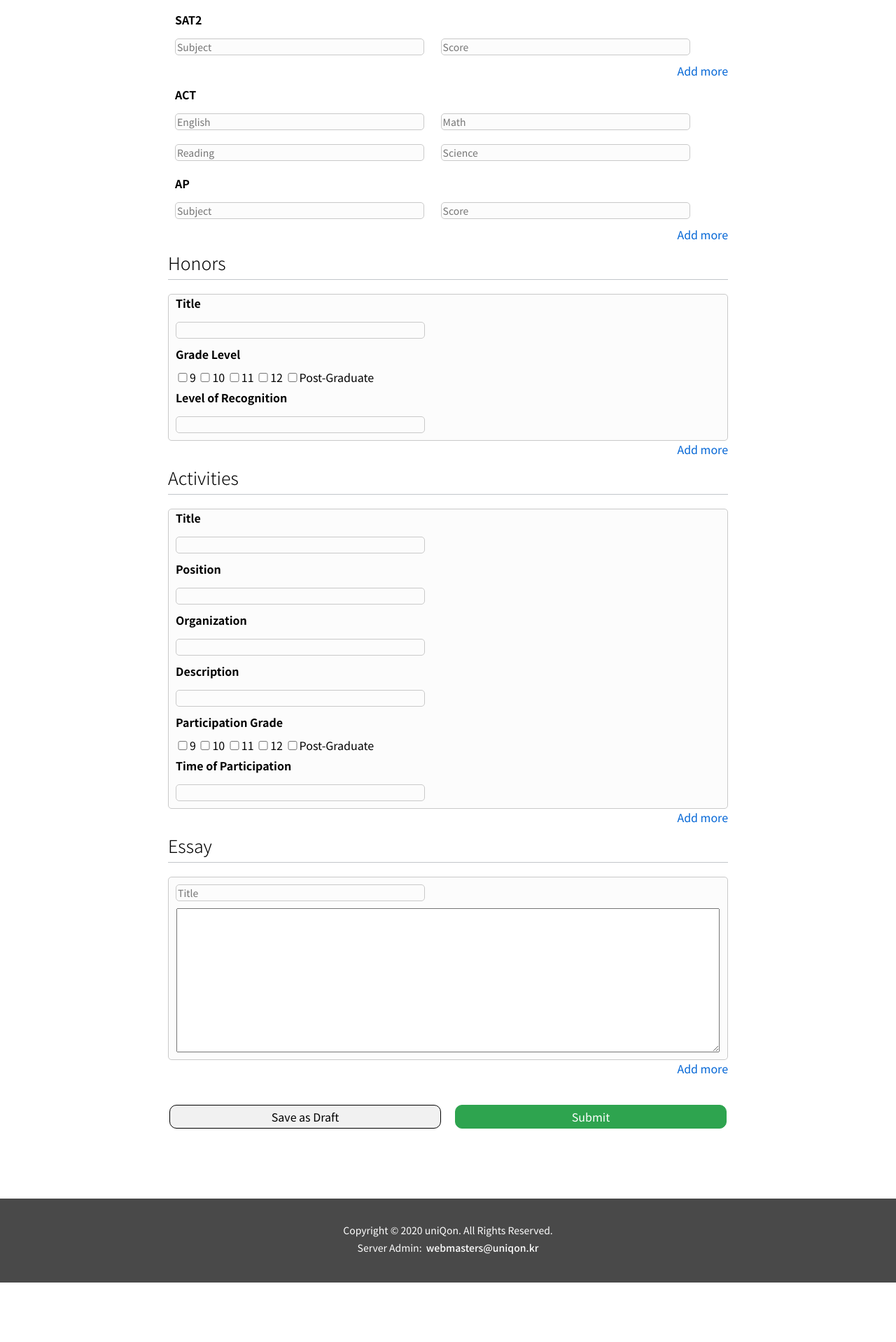
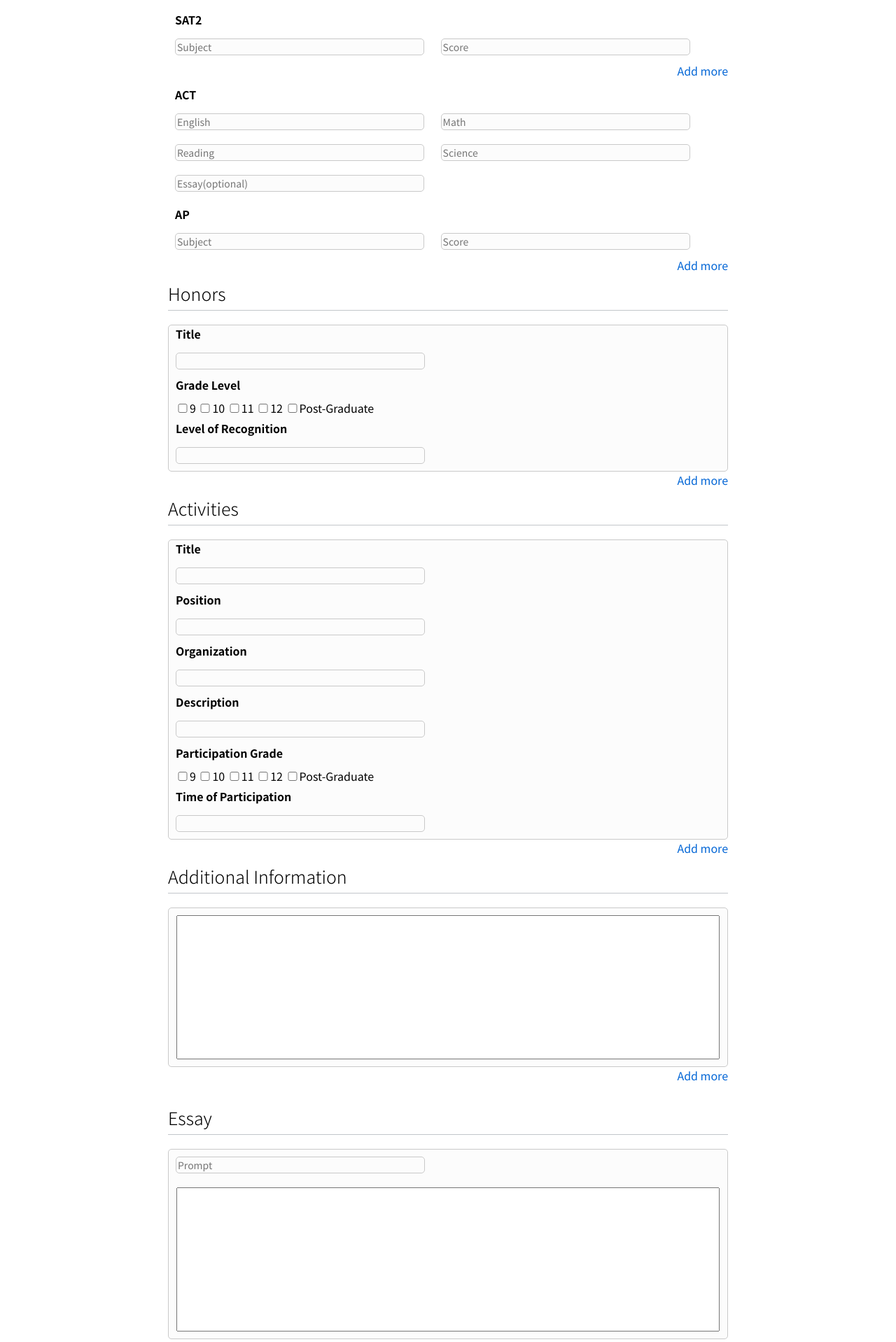
Before and after one commit to uniQon-kr/uniQon-Demo-Website, a Jekyll site: the page built from mentor-form.html, in a window 1280 px wide. Shown: the part 1191-3109 px from the top of the page at 70% size. Built offline with Jekyll 4.4.1, drawn with Linux system fonts in a browser that asks for light colours; before the commit the page ends 3024 px from its top, so only the background shows below that; some of the changed text lies outside the part shown.

Commit message:
html update

```diff
--- a/_sass/uniQon.scss
+++ b/_sass/uniQon.scss
@@ -1299,6 +1299,7 @@
     justify-self: center;
     width: 96.5%;
     height: 200px;
+    margin-top: 10px;
     margin-bottom: 10px;
   }
 
@@ -1325,6 +1326,10 @@
         border: 1px solid #c9c9c9;
         background-color: #fcfcfc;
         border-radius: 5px;
+        textarea{
+          resize: none;
+          font-size: 15px;
+        }
       }
     }
     input[type=text]{
--- a/assets/js/mentor-form.js
+++ b/assets/js/mentor-form.js
@@ -1,5 +1,9 @@
 // boolean variable to keep track whether the form has been updated after last draft save
 isUpdated = false;
+
+async function addMore(type) {
+  // TODO: save as draft
+}
 
 async function loadDraft() {
     // TODO: function to load draft when the page first loaded
--- a/mentor-form.html
+++ b/mentor-form.html
@@ -13,15 +13,15 @@
 		</div>
 		<div class="content">
 			<p class = "content-title">College/University</p>
-      <input id = "form-college" type = "text"/>
+      <input id = "form-college" type = "text" required/>
 		</div>
 		<div class="content">
 			<p class = "content-title">Admitted Major</p>
-      <input id = "form-major" type = "text"/>
+      <input id = "form-major" type = "text" required/>
 		</div>
 		<div class="content">
 			<p class = "content-title">Expected Graduation</p>
-      <input id = "form-grad" type = "text"/>
+      <input id = "form-grad" type = "text" required/>
     </div>
 
 
@@ -30,22 +30,22 @@
 		</div>
 		<div class="content">
 			<p class = "content-title">Citizenship</p>
-      <input id = "form-citizenship" type = "text"/>
+      <input id = "form-citizenship" type = "text" required/>
 		</div>
 		<div class="content">
 			<p class = "content-title">Gender</p>
-      <input id = "form-gender" type = "text"/>
+      <input id = "form-gender" type = "text" required/>
 		</div>
 		<div class="content">
 			<p class = "content-title">Ethnicity</p>
-      <input id = "form-title" type = "text"/>
+      <input id = "form-title" type = "text" required/>
     </div>
 		<div class="content">
 			<p class = "content-title">Hooks</p>
       <div class = "detailedInput">
         <input id = "form-hooks1" type = "text"/>
       </div>
-      <p class="addmore" onclick="">Add more</p>
+      <p class="addmore" onclick="addMore('hooks')">Add more</p>
     </div>
 
 
@@ -54,7 +54,7 @@
 		</div>
 		<div class="content">
 			<p class = "content-title">Weighted GPA</p>
-      <input id = "form-gpa" type = "text"/>
+      <input id = "form-gpa" type = "text" required/>
 		</div>
 		<div class="content">
 			<p class = "content-title">SAT1</p>
@@ -67,7 +67,7 @@
         <input id = "form-sat2-subject" type = "text" placeholder= "Subject"/>
         <input id = "form-sat2-score" type = "text" placeholder= "Score"/>
       </div>
-      <p class="addmore" onclick="">Add more</p>
+      <p class="addmore" onclick="addMore('sat2')">Add more</p>
 		</div>
 		<div class="content">
 			<p class = "content-title">ACT</p>
@@ -75,6 +75,7 @@
       <input id = "form-act-math" type = "text" placeholder="Math"/>
       <input id = "form-act-rd" type = "text" placeholder="Reading"/>
       <input id = "form-act-sci" type = "text" placeholder="Science"/>
+      <input id = "form-act-ess" type = "text" placeholder="Essay(optional)"/>
 		</div>
 		<div class="content">
 			<p class = "content-title">AP</p>
@@ -82,7 +83,7 @@
         <input id = "form-ap-subject" type = "text" placeholder="Subject"/>
         <input id = "form-ap-score" type = "text" placeholder="Score"/>
       </div>
-      <p class="addmore" onclick="">Add more</p>
+      <p class="addmore" onclick="addMore('ap')">Add more</p>
 		</div>
 
 		<div class = "section-header">
@@ -135,10 +136,22 @@
           <input id = "form-activities-time" type = "text"/>
         </div>
       </div>
-      <p class="addmore" onclick="">Add more</p>
+      <p class="addmore" onclick="addMore('honors')">Add more</p>
 		</div>
 
 
+		<div class = "section-header">
+			<p class = "subtitle">Additional Information</p>
+		</div>
+		<div class="content">
+      <div class = "detailedInput">
+        <div class = "entryBox">
+          <textarea class = "essay" id=additional-1 required></textarea>
+        </div>
+        <p class="addmore" onclick="addMore('essay')">Add more</p>
+      </div>
+    </div>
+  </div>
 
 		<div class = "section-header">
 			<p class = "subtitle">Essay</p>
@@ -146,10 +159,10 @@
 		<div class="content">
       <div class = "detailedInput">
         <div class = "entryBox">
-          <input id = "form-essay-title-01" type = "text" placeholder="Title"/>
-          <textarea class = "essay"></textarea>
+          <input id = "form-essay-prompt-01" type = "text" placeholder="Prompt" required/>
+          <textarea class = "essay" id= essay-1 required></textarea>
         </div>
-        <p class="addmore" onclick="">Add more</p>
+        <p class="addmore" onclick="addMore()">Add more</p>
       </div>
     </div>
   </div>
```
